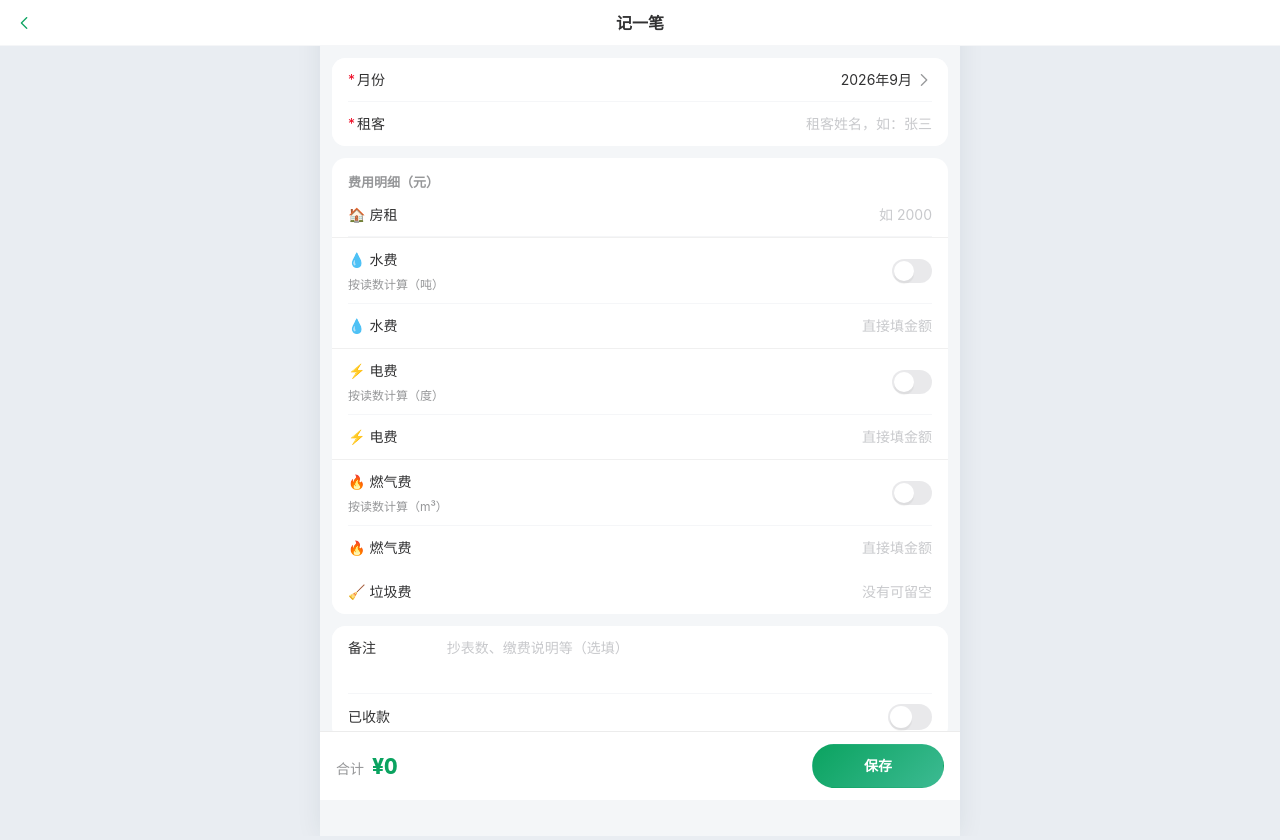
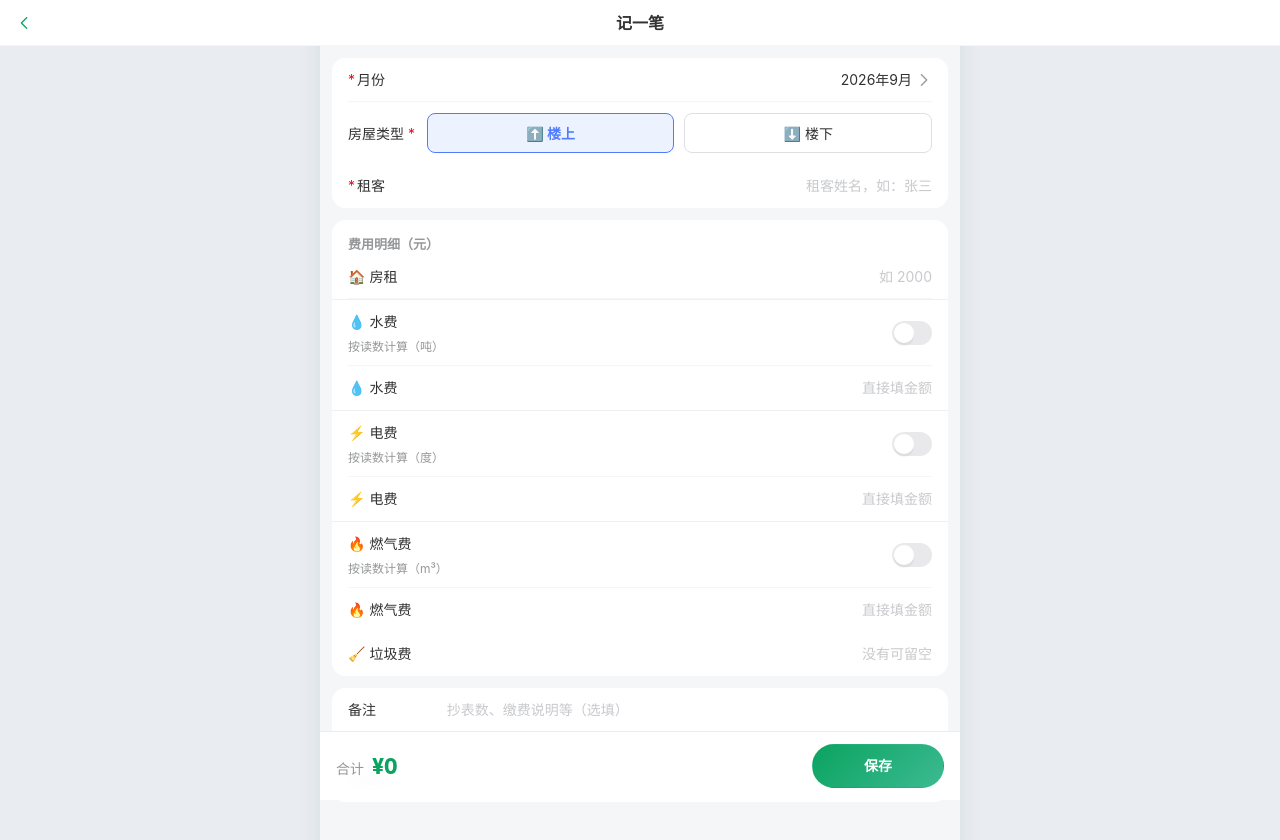
Before and after one commit to zhouYJ-hub/collect-rent, a Vue app: page /#/ in a window 1280 px wide. Both pictures are taken after a click on the button "添加本月记录". Shown: the top 840 px of the page. Built offline with nearby package versions, Linux system fonts and the light colour scheme.

Commit message:
feat: 记录增加房屋类型（楼上/楼下），联动历史读数与账单

```diff
--- a/src/stores/rent.ts
+++ b/src/stores/rent.ts
@@ -1,7 +1,7 @@
 import { computed, ref, watch } from 'vue'
 import { defineStore } from 'pinia'
 
-import type { FeeKey, MeterInfo, MeterKey, RentRecord } from '@/types'
+import type { FeeKey, HouseType, MeterInfo, MeterKey, RentRecord } from '@/types'
 import { recordTotal } from '@/types'
 import { genId } from '@/utils/id'
 
@@ -11,6 +11,7 @@ const STORAGE_KEY = 'zyj-collect-rent:records:v1'
 export interface RecordDraft {
   year: number
   month: number
+  houseType: HouseType
   tenant: string
   rent: number
   water: number
@@ -100,6 +101,7 @@ export const useRentStore = defineStore('rent', () => {
    */
   function findPrevMeter(
     tenant: string,
+    houseType: HouseType,
     year: number,
     month: number,
     meter: MeterKey
@@ -109,6 +111,7 @@ export const useRentStore = defineStore('rent', () => {
       (r) =>
         !r.deleted &&
         r.tenant.trim() === name &&
+        r.houseType === houseType &&
         (r.year < year || (r.year === year && r.month < month)) &&
         r.meters?.[meter]?.currentReading != null
     )?.meters?.[meter]
@@ -125,6 +128,7 @@ export const useRentStore = defineStore('rent', () => {
       (r) =>
         r.id !== excludeId &&
         !r.deleted &&
+        r.houseType === draft.houseType &&
         r.year === draft.year &&
         r.month === draft.month &&
         r.tenant.trim() === tenant
--- a/src/types/index.ts
+++ b/src/types/index.ts
@@ -1,3 +1,22 @@
+/** 房屋类型（楼层） */
+export type HouseType = 'upstairs' | 'downstairs'
+
+export interface HouseTypeMeta {
+  value: HouseType
+  label: string
+  emoji: string
+  color: string
+}
+
+export const HOUSE_TYPES: HouseTypeMeta[] = [
+  { value: 'upstairs', label: '楼上', emoji: '⬆️', color: '#4f7cff' },
+  { value: 'downstairs', label: '楼下', emoji: '⬇️', color: '#d48806' }
+]
+
+export function houseTypeMeta(value: HouseType | undefined): HouseTypeMeta | undefined {
+  return HOUSE_TYPES.find((t) => t.value === value)
+}
+
 /** 水电气表的抄表数据 */
 export interface MeterInfo {
   /** 上次读数 */
@@ -63,6 +82,8 @@ export interface RentRecord {
   id: string
   year: number
   month: number
+  /** 房屋类型：楼上 / 楼下 */
+  houseType?: HouseType
   /** 租客姓名 */
   tenant: string
   /** 房租 */
--- a/src/utils/bill.ts
+++ b/src/utils/bill.ts
@@ -1,4 +1,4 @@
-import { FEE_META, meterFormulaText, meterInfoOf, recordTotal, type RentRecord } from '@/types'
+import { FEE_META, houseTypeMeta, meterFormulaText, meterInfoOf, recordTotal, type RentRecord } from '@/types'
 import { formatYuan } from '@/utils/format'
 
 /** 生成发给租客的文字账单 */
@@ -7,7 +7,8 @@ export function buildBillText(record: RentRecord): string {
   lines.push(`🏠 ${record.year}年${record.month}月 房租账单`)
 
   if (record.tenant.trim()) {
-    lines.push(`租客：${record.tenant.trim()}`)
+    const type = houseTypeMeta(record.houseType)
+    lines.push(`租客：${record.tenant.trim()}${type ? `（${type.label}）` : ''}`)
   }
   lines.push('')
 
--- a/src/views/HomeView.vue
+++ b/src/views/HomeView.vue
@@ -5,7 +5,7 @@ import { showConfirmDialog, showToast } from 'vant'
 
 import { useRentStore } from '@/stores/rent'
 import { useSyncStore } from '@/stores/sync'
-import { FEE_META, recordTotal, type FeeMeta, type RentRecord } from '@/types'
+import { FEE_META, houseTypeMeta, recordTotal, type FeeMeta, type RentRecord } from '@/types'
 import { buildBillText } from '@/utils/bill'
 import { copyText } from '@/utils/clipboard'
 import { formatYuan } from '@/utils/format'
@@ -147,6 +147,15 @@ function feesOf(record: RentRecord): FeeWithAmount[] {
   )
 }
 
+function houseTag(record: RentRecord): string {
+  const meta = houseTypeMeta(record.houseType)
+  return meta ? `${meta.emoji} ${meta.label}` : ''
+}
+
+function houseColor(record: RentRecord): string {
+  return houseTypeMeta(record.houseType)?.color ?? '#969799'
+}
+
 function initials(name: string): string {
   const trimmed = name.trim()
   return trimmed ? Array.from(trimmed)[0]!.toUpperCase() : '租'
@@ -253,7 +262,16 @@ function avatarStyle(name: string): { background: string } {
               {{ initials(record.tenant) }}
             </span>
             <div class="head-info">
-              <div class="tenant-name">{{ record.tenant }}</div>
+              <div class="tenant-line">
+                <span class="tenant-name">{{ record.tenant }}</span>
+                <span
+                  v-if="houseTag(record)"
+                  class="house-tag"
+                  :style="{ '--tag-color': houseColor(record) }"
+                >
+                  {{ houseTag(record) }}
+                </span>
+              </div>
               <div class="record-date">
                 {{ record.year }}年{{ record.month }}月 · 点击编辑
               </div>
@@ -543,12 +561,29 @@ function avatarStyle(name: string): { background: string } {
   min-width: 0;
 }
 
+.tenant-line {
+  display: flex;
+  align-items: center;
+  gap: 6px;
+  min-width: 0;
+}
+
 .tenant-name {
   font-size: 16px;
   font-weight: 700;
   overflow: hidden;
   text-overflow: ellipsis;
   white-space: nowrap;
+}
+
+.house-tag {
+  flex-shrink: 0;
+  padding: 2px 7px;
+  border-radius: 6px;
+  background: color-mix(in srgb, var(--tag-color) 12%, white);
+  color: var(--tag-color);
+  font-size: 11px;
+  font-weight: 600;
 }
 
 .record-date {
--- a/src/views/RecordFormView.vue
+++ b/src/views/RecordFormView.vue
@@ -4,7 +4,7 @@ import { useRoute, useRouter } from 'vue-router'
 import { showConfirmDialog, showImagePreview, showToast } from 'vant'
 
 import { useRentStore, type RecordDraft } from '@/stores/rent'
-import { METER_META, type FeeKey, type MeterKey } from '@/types'
+import { HOUSE_TYPES, METER_META, type FeeKey, type HouseType, type MeterKey } from '@/types'
 import { formatYuan } from '@/utils/format'
 import { compressImage } from '@/utils/image'
 import { recognizeDigits } from '@/utils/ocr'
@@ -27,6 +27,7 @@ const now = new Date()
 const form = reactive({
   year: existing.value?.year ?? now.getFullYear(),
   month: existing.value?.month ?? now.getMonth() + 1,
+  houseType: (existing.value?.houseType ?? 'upstairs') as HouseType,
   tenant: existing.value?.tenant ?? '',
   note: existing.value?.note ?? '',
   paid: existing.value?.paid ?? false
@@ -133,7 +134,7 @@ function autoFillFromHistory(force = false): void {
     const state = meters[meta.key]
     if (!state.enabled) continue
     if (!force && state.lastReading !== '' && state.unitPrice !== '') continue
-    const prev = store.findPrevMeter(form.tenant, form.year, form.month, meta.key)
+    const prev = store.findPrevMeter(form.tenant, form.houseType, form.year, form.month, meta.key)
     if (!prev) continue
     if (force || state.lastReading === '') {
       state.lastReading = prev.currentReading != null ? String(prev.currentReading) : ''
@@ -159,7 +160,7 @@ function refillHistory(key: MeterKey): void {
     showToast('请先填写租客姓名，才能带出历史读数')
     return
   }
-  const prev = store.findPrevMeter(form.tenant, form.year, form.month, key)
+  const prev = store.findPrevMeter(form.tenant, form.houseType, form.year, form.month, key)
   if (!prev || prev.currentReading == null) {
     showToast(`${METER_META.find((m) => m.key === key)?.label ?? ''}暂无历史读数`)
     return
@@ -253,6 +254,7 @@ function buildDraft(): RecordDraft {
   const draft: RecordDraft = {
     year: form.year,
     month: form.month,
+    houseType: form.houseType,
     tenant: form.tenant,
     rent: parseAmount(amountText.rent),
     water: 0,
@@ -362,6 +364,23 @@ async function onDelete(): Promise<void> {
           input-align="right"
           @click="showMonthPicker = true"
         />
+        <div class="house-type-row">
+          <span class="ht-label">房屋类型</span>
+          <div class="ht-options">
+            <button
+              v-for="t in HOUSE_TYPES"
+              :key="t.value"
+              type="button"
+              class="ht-option"
+              :class="{ active: form.houseType === t.value }"
+              :style="{ '--ht-color': t.color }"
+              @click="form.houseType = t.value"
+            >
+              {{ t.emoji }} {{ t.label }}
+            </button>
+          </div>
+        </div>
+
         <van-field
           v-model="form.tenant"
           label="租客"
@@ -560,6 +579,53 @@ async function onDelete(): Promise<void> {
   color: var(--text-sub);
 }
 
+/* ===== 房屋类型选择 ===== */
+.house-type-row {
+  display: flex;
+  align-items: center;
+  gap: 12px;
+  padding: 11px 16px;
+  font-size: 14px;
+}
+
+.ht-label {
+  flex-shrink: 0;
+  color: var(--text-main);
+}
+
+.ht-label::after {
+  content: ' *';
+  color: #ee0a24;
+}
+
+.ht-options {
+  flex: 1;
+  display: flex;
+  gap: 10px;
+}
+
+.ht-option {
+  flex: 1;
+  padding: 9px 0;
+  border: 1px solid #dcdee0;
+  border-radius: 8px;
+  background: #fff;
+  color: var(--text-main);
+  font-size: 14px;
+  cursor: pointer;
+  transition:
+    border-color 0.15s ease,
+    background 0.15s ease,
+    color 0.15s ease;
+}
+
+.ht-option.active {
+  border-color: var(--ht-color);
+  background: color-mix(in srgb, var(--ht-color) 10%, white);
+  color: var(--ht-color);
+  font-weight: 700;
+}
+
 /* ===== 抄表区块 ===== */
 .meter-block {
   border-top: 1px solid #f0f0f0;
```
Also changed, not shown: 1 other file (tests, documents, lock files or other folders).
